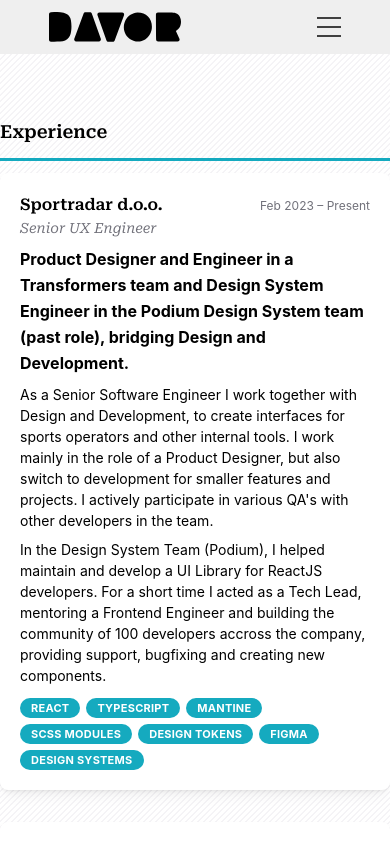
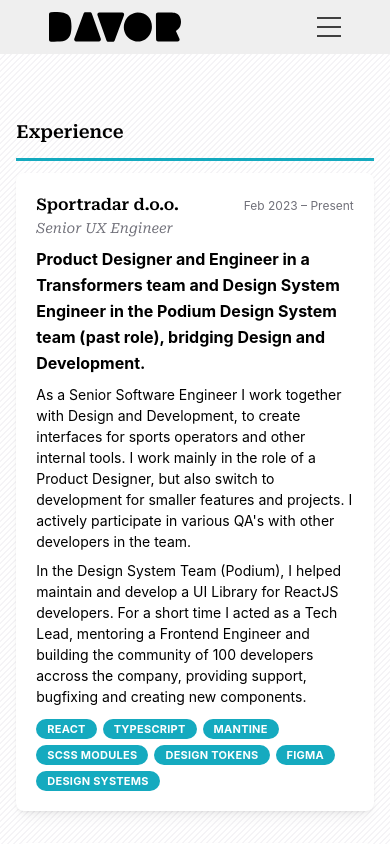
Before and after one commit to DKirbi/davorkirbis-website, a React (Vite) app: page /cv in a window 390 px wide. Shown: the top 844 px of the page. Built offline with nearby package versions, Linux system fonts and the light colour scheme.

Commit message:
adds some mobile view corrections

```diff
--- a/src/routes/about-me.tsx
+++ b/src/routes/about-me.tsx
@@ -4,7 +4,7 @@
 
 export const AboutMe = () => {
   return (
-    <div className="w-10/12 mx-auto pt-16">
+    <div className="w-11/12 mx-auto pt-16">
       <div className="hero-page flex flex-col md:flex-row justify-center gap-8 ">
         <div className="flex flex-col gap-10 align-middle justify-center">
 
--- a/src/routes/cv.tsx
+++ b/src/routes/cv.tsx
@@ -1,10 +1,10 @@
+import { EducationTimeline } from "@/components/EducationTimeline";
 import { ExperienceTimeline } from "@/components/ExperienceTimeline";
-import { EducationTimeline } from "@/components/EducationTimeline";
 import { Divider } from "@mantine/core";
 
 export const CV = () => {
   return (
-    <div className="grid grid-cols-1 md:grid-cols-2 gap-40 pt-16">
+    <div className="grid grid-cols-1 w-11/12 mx-auto md:grid-cols-2 gap-40 pt-16">
       <div>
         <h2 className="text-lg font-semibold mb-2">Experience</h2>
         <Divider color="cyan" my="sm" size={"md"}/>
```
